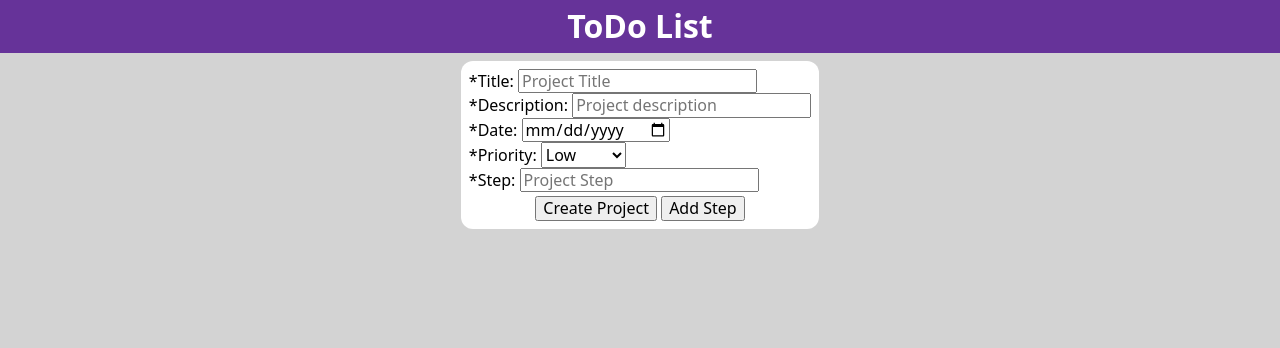
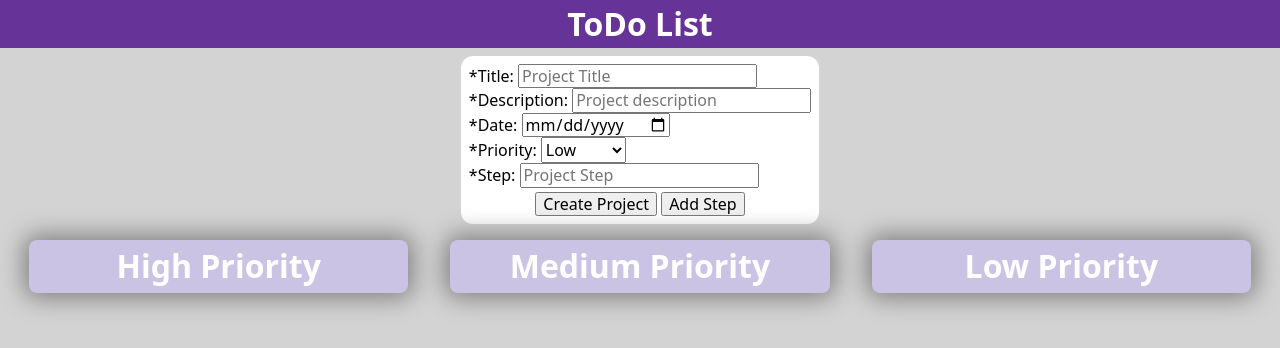
Before and after one commit to BelakJG/ToDoList, a website built with webpack: page src/template.html in a window 1280 px wide. Built offline with nearby package versions, Linux system fonts and the light colour scheme.

Commit message:
Added columns to seperate projects by priority

```diff
--- a/src/project.js
+++ b/src/project.js
@@ -37,12 +37,15 @@ export function CreateProject(projectData) {
     });
     project.appendChild(deleteBtn);
 
-    projects.prepend(project);
+    const priorityList = projects.querySelector(`#${projectData.get("priority")}`);
+    priorityList.appendChild(project);
 }
 
 function removeProject(projectID) {
     const project = projects.querySelector(`[data-project-id="${projectID}"]`);
     if (project){
-        project.remove();
+        if (confirm("Delete Project?")) {
+            project.remove();
+        }
     }
 }
--- a/src/style.css
+++ b/src/style.css
@@ -3,7 +3,7 @@
 body {
     background-color: lightgrey;
     overflow: hidden;
-    height: 100vh;
+    height: 100dvh;
 }
 
 h1 {
@@ -12,20 +12,30 @@ h1 {
 
 header {
     background-color: rebeccapurple;
+    position: fixed;
+    top: 0;
+    left: 0;
+    right: 0;
+    height: 48px;
     display: flex;
+    align-items: center;
     justify-content: space-evenly;
     padding: 8px;
     color: white;
 }
 
 #main-content {
+    position: absolute;
+    top: 48px;
+    left: 0;
+    right: 0;
+    bottom: 0;
     overflow-y: scroll;
     display: flex;
     flex-direction: column;
     align-items: center;
     padding: 8px;
     gap: 16px;
-    height: 100%;
 }
 
 form {
@@ -39,13 +49,32 @@ form {
 }
 
 #projects {
+    width: 100%;
+    display: grid;
+    grid-template-columns: repeat(3, 1fr);
+    align-items: start;
+    justify-items: center;
+}
+
+#projects > div {
+    background-color: #CBC3E3;
+    border-radius: 8px;
+    width: 90%;
+    padding: 8px;
     display: flex;
     flex-direction: column;
+    align-items: center;
     gap: 8px;
+    box-shadow: 0 0 25px 5px gray;
+}
+
+.prioTitle {
+    color: white;
 }
 
 .project {
     background-color: white;
     padding: 16px;
     border-radius: 12px;
+    width: 80%;
 }
--- a/src/template.html
+++ b/src/template.html
@@ -44,6 +44,15 @@
             </div>
         </form>
         <div id="projects">
+            <div id="high">
+                <h1 class="prioTitle">High Priority</h1>
+            </div>
+            <div id="medium">
+                <h1 class="prioTitle">Medium Priority</h1>
+            </div>
+            <div id="low">
+                <h1 class="prioTitle">Low Priority</h1>
+            </div>
         </div>
     </div>
 </body>
```
